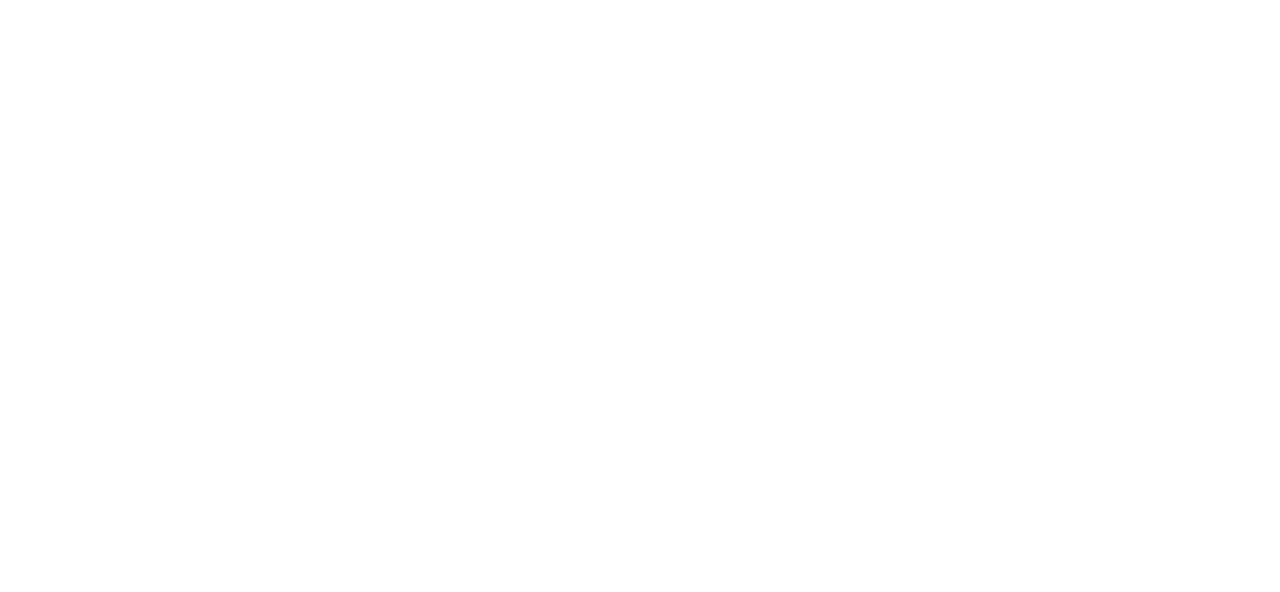
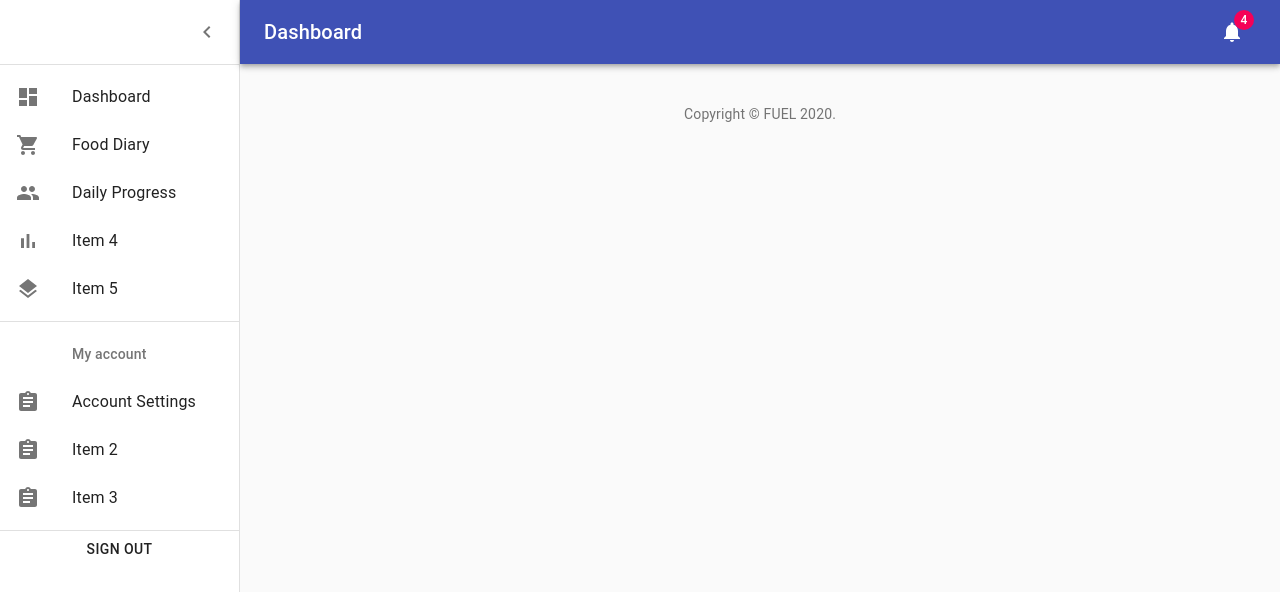
Before and after one commit to dastryyy/FoodLogRepo, a React (Create React App) app: page /dashboard in a window 1280 px wide. Shown: the top 592 px of the page. Built offline with nearby package versions, Linux system fonts and the light colour scheme.

Commit message:
Dashboard template added

```diff
--- a/package.json
+++ b/package.json
@@ -15,6 +15,7 @@
     "ejs": "^3.1.2",
     "express": "^4.17.1",
     "express-ejs-layouts": "^2.5.0",
+    "material-dashboard-react": "^1.8.0",
     "material-ui": "^0.20.2",
     "mdbreact": "^4.26.1",
     "mongodb": "^3.5.7",
--- a/src/App.js
+++ b/src/App.js
@@ -2,6 +2,7 @@
 import { Route, Switch, Redirect  } from 'react-router-dom';
 import Homepage from './components/Homepage';
 import Register from './components/Register';
+import Dashboard from './components/Dashboard';
 
 
 const App = () => {
@@ -14,6 +15,9 @@
         <Route path = "/register">
           <Register/>
         </Route>
+        <Route path = "/dashboard">
+          <Dashboard/>
+        </Route>
       </Switch>
     </div>
   );
--- /dev/null
+++ b/src/components/Dashboard.jsx
@@ -0,0 +1,190 @@
+import React from 'react';
+import clsx from 'clsx';
+import { makeStyles } from '@material-ui/core/styles';
+import CssBaseline from '@material-ui/core/CssBaseline';
+import Drawer from '@material-ui/core/Drawer';
+import Box from '@material-ui/core/Box';
+import AppBar from '@material-ui/core/AppBar';
+import Toolbar from '@material-ui/core/Toolbar';
+import List from '@material-ui/core/List';
+import Typography from '@material-ui/core/Typography';
+import Divider from '@material-ui/core/Divider';
+import IconButton from '@material-ui/core/IconButton';
+import Badge from '@material-ui/core/Badge';
+import Container from '@material-ui/core/Container';
+import Grid from '@material-ui/core/Grid';
+import Paper from '@material-ui/core/Paper';
+import Link from '@material-ui/core/Link';
+import MenuIcon from '@material-ui/icons/Menu';
+import ChevronLeftIcon from '@material-ui/icons/ChevronLeft';
+import NotificationsIcon from '@material-ui/icons/Notifications';
+import { mainListItems, secondaryListItems } from './listItems';
+import Button from '@material-ui/core/Button'
+import axios from 'axios';
+// import Chart from './Chart';
+// import Deposits from './Deposits';
+// import Orders from './Orders';
+
+function Copyright() {
+  return (
+    <Typography variant="body2" color="textSecondary" align="center">
+      {'Copyright © '}
+      <Link color="inherit" href="https://material-ui.com/">
+        FUEL
+      </Link>{' '}
+      {new Date().getFullYear()}
+      {'.'}
+    </Typography>
+  );
+}
+
+const drawerWidth = 240;
+
+const useStyles = makeStyles((theme) => ({
+  root: {
+    display: 'flex',
+  },
+  toolbar: {
+    paddingRight: 24, // keep right padding when drawer closed
+  },
+  toolbarIcon: {
+    display: 'flex',
+    alignItems: 'center',
+    justifyContent: 'flex-end',
+    padding: '0 8px',
+    ...theme.mixins.toolbar,
+  },
+  appBar: {
+    zIndex: theme.zIndex.drawer + 1,
+    transition: theme.transitions.create(['width', 'margin'], {
+      easing: theme.transitions.easing.sharp,
+      duration: theme.transitions.duration.leavingScreen,
+    }),
+  },
+  appBarShift: {
+    marginLeft: drawerWidth,
+    width: `calc(100% - ${drawerWidth}px)`,
+    transition: theme.transitions.create(['width', 'margin'], {
+      easing: theme.transitions.easing.sharp,
+      duration: theme.transitions.duration.enteringScreen,
+    }),
+  },
+  menuButton: {
+    marginRight: 36,
+  },
+  menuButtonHidden: {
+    display: 'none',
+  },
+  title: {
+    flexGrow: 1,
+  },
+  drawerPaper: {
+    position: 'relative',
+    whiteSpace: 'nowrap',
+    width: drawerWidth,
+    transition: theme.transitions.create('width', {
+      easing: theme.transitions.easing.sharp,
+      duration: theme.transitions.duration.enteringScreen,
+    }),
+  },
+  drawerPaperClose: {
+    overflowX: 'hidden',
+    transition: theme.transitions.create('width', {
+      easing: theme.transitions.easing.sharp,
+      duration: theme.transitions.duration.leavingScreen,
+    }),
+    width: theme.spacing(7),
+    [theme.breakpoints.up('sm')]: {
+      width: theme.spacing(9),
+    },
+  },
+  appBarSpacer: theme.mixins.toolbar,
+  content: {
+    flexGrow: 1,
+    height: '100vh',
+    overflow: 'auto',
+  },
+  container: {
+    paddingTop: theme.spacing(4),
+    paddingBottom: theme.spacing(4),
+  },
+  paper: {
+    padding: theme.spacing(2),
+    display: 'flex',
+    overflow: 'auto',
+    flexDirection: 'column',
+  },
+  fixedHeight: {
+    height: 240,
+  },
+}));
+
+export default function Dashboard() {
+  const classes = useStyles();
+  const [open, setOpen] = React.useState(true);
+  const handleDrawerOpen = () => {
+    setOpen(true);
+  };
+  const handleDrawerClose = () => {
+    setOpen(false);
+  };
+  const fixedHeightPaper = clsx(classes.paper, classes.fixedHeight);
+
+  return (
+    <div className={classes.root}>
+      <CssBaseline />
+      <AppBar position="absolute" className={clsx(classes.appBar, open && classes.appBarShift)}>
+        <Toolbar className={classes.toolbar}>
+          <IconButton
+            edge="start"
+            color="inherit"
+            aria-label="open drawer"
+            onClick={handleDrawerOpen}
+            className={clsx(classes.menuButton, open && classes.menuButtonHidden)}
+          >
+            <MenuIcon />
+          </IconButton>
+          <Typography component="h1" variant="h6" color="inherit" noWrap className={classes.title}>
+            Dashboard
+          </Typography>
+          <IconButton color="inherit">
+            <Badge badgeContent={4} color="secondary">
+              <NotificationsIcon />
+            </Badge>
+          </IconButton>
+        </Toolbar>
+      </AppBar>
+      <Drawer
+        variant="permanent"
+        classes={{
+          paper: clsx(classes.drawerPaper, !open && classes.drawerPaperClose),
+        }}
+        open={open}
+      >
+        <div className={classes.toolbarIcon}>
+          <IconButton onClick={handleDrawerClose}>
+            <ChevronLeftIcon />
+          </IconButton>
+        </div>
+        <Divider />
+        <List>{mainListItems}</List>
+        <Divider />
+        <List>{secondaryListItems}</List>
+        <Divider />
+        <Button>
+            Sign Out
+        </Button>
+      </Drawer>
+      <main className={classes.content}>
+        <div className={classes.appBarSpacer} />
+        <Container maxWidth="lg" className={classes.container}>
+          <Grid container spacing={3}>
+          </Grid>
+          <Box pt={4}>
+            <Copyright />
+          </Box>
+        </Container>
+      </main>
+    </div>
+  );
+}
--- a/src/components/Homepage.jsx
+++ b/src/components/Homepage.jsx
@@ -14,6 +14,7 @@
 import { withStyles } from '@material-ui/core/styles';
 import Container from '@material-ui/core/Container';
 import axios from 'axios';
+import { Redirect } from 'react-router-dom'
 
 function Copyright() {
   return (
@@ -75,7 +76,10 @@
       })
       .then((req, res) => {
           if(req.status === 200) {
-            alert('Successful login!')
+            //alert('Successful login!')
+            this.setState({
+              redirectTo: '/dashboard'
+            })
           }
       })
       .catch(error => {
@@ -87,7 +91,10 @@
   render() {
 
     const {classes} = this.props;
-
+    if(this.state.redirectTo) {
+      return <Redirect to={{pathname: this.state.redirectTo}}/>
+    }
+    else {
       return (
         <Container component="main" maxWidth="xs">
           <CssBaseline />
@@ -157,4 +164,5 @@
       );
     }
   }
+}
 export default withStyles(styles)(Homepage)
--- a/src/components/Register.jsx
+++ b/src/components/Register.jsx
@@ -169,7 +169,7 @@
                 <Grid item xs={12}>
                 <FormControlLabel
                     control={<Checkbox value="allowExtraEmails" color="primary" />}
-                    label="I want to receive inspiration, marketing promotions and updates via email."
+                    label="I want to receive notifications via email"
                 />
                 </Grid>
             </Grid>
--- /dev/null
+++ b/src/components/listItems.js
@@ -0,0 +1,71 @@
+import React from 'react';
+import ListItem from '@material-ui/core/ListItem';
+import ListItemIcon from '@material-ui/core/ListItemIcon';
+import ListItemText from '@material-ui/core/ListItemText';
+import ListSubheader from '@material-ui/core/ListSubheader';
+import DashboardIcon from '@material-ui/icons/Dashboard';
+import ShoppingCartIcon from '@material-ui/icons/ShoppingCart';
+import PeopleIcon from '@material-ui/icons/People';
+import BarChartIcon from '@material-ui/icons/BarChart';
+import LayersIcon from '@material-ui/icons/Layers';
+import AssignmentIcon from '@material-ui/icons/Assignment';
+
+export const mainListItems = (
+  <div>
+    <ListItem button>
+      <ListItemIcon>
+        <DashboardIcon />
+      </ListItemIcon>
+      <ListItemText primary="Dashboard" />
+    </ListItem>
+    <ListItem button>
+      <ListItemIcon>
+        <ShoppingCartIcon />
+      </ListItemIcon>
+      <ListItemText primary="Food Diary" />
+    </ListItem>
+    <ListItem button>
+      <ListItemIcon>
+        <PeopleIcon />
+      </ListItemIcon>
+      <ListItemText primary="Daily Progress" />
+    </ListItem>
+    <ListItem button>
+      <ListItemIcon>
+        <BarChartIcon />
+      </ListItemIcon>
+      <ListItemText primary="Item 4" />
+    </ListItem>
+    <ListItem button>
+      <ListItemIcon>
+        <LayersIcon />
+      </ListItemIcon>
+      <ListItemText primary="Item 5" />
+    </ListItem>
+  </div>
+);
+
+export const secondaryListItems = (
+  <div>
+    <ListSubheader inset>My account</ListSubheader>
+    <ListItem button>
+      <ListItemIcon>
+        <AssignmentIcon />
+      </ListItemIcon>
+      <ListItemText primary="Account Settings" />
+    </ListItem>
+    <ListItem button>
+      <ListItemIcon>
+        <AssignmentIcon />
+      </ListItemIcon>
+      <ListItemText primary="Item 2" />
+    </ListItem>
+    <ListItem button>
+      <ListItemIcon>
+        <AssignmentIcon />
+      </ListItemIcon>
+      <ListItemText primary="Item 3" />
+    </ListItem>
+  </div>
+
+);
```
Also changed, not shown: 2 other files (tests, documents, lock files or other folders). Lines whose indentation alone changed are shown as unchanged.
